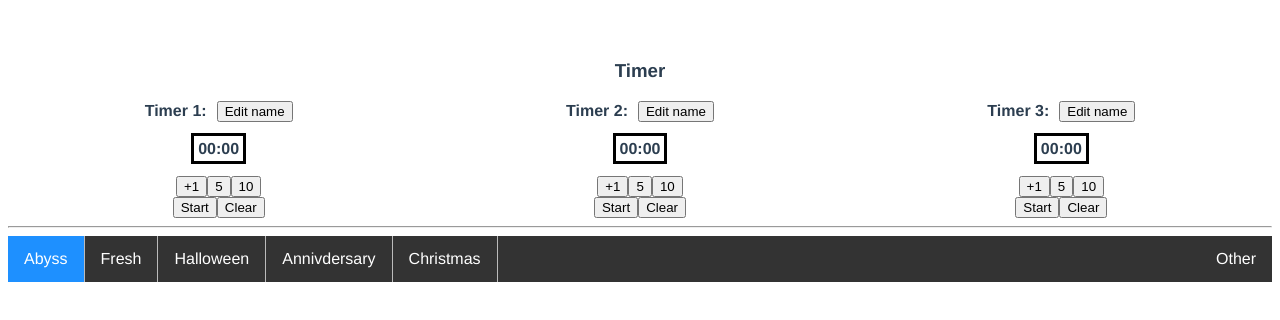
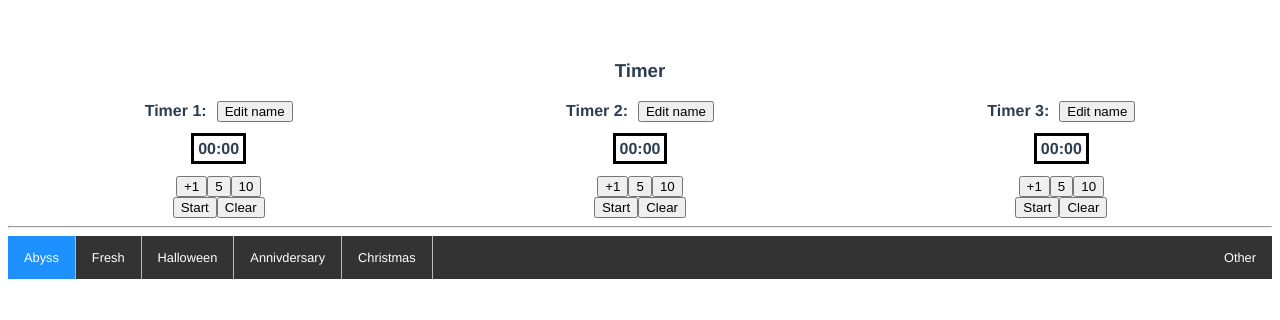
Before and after one commit to nisino25/abysrium, a Vue app: page / in a window 1280 px wide. Shown: the top 320 px of the page. Built offline with nearby package versions, Linux system fonts and the light colour scheme.

Commit message:
Change the size

```diff
--- a/src/App.vue
+++ b/src/App.vue
@@ -91,11 +91,11 @@
 
     <div class="navbar">
       <ul>
-        <li @click="showingPage= 'Abyss'" :class="[showingPage === 'Abyss' ? 'Abyss' : '']"><a class="active" href="#home">Abyss</a></li>
-        <li @click="showingPage= 'Fresh' " :class="[showingPage === 'Fresh' ? 'Fresh' : '']" ><a href="#news">Fresh</a></li>
-        <li @click="showingPage= 'Hallow'" :class="[showingPage === 'Hallow' ? 'Hallow' : '']"><a href="#contact">Halloween</a></li>
-        <li @click="showingPage= 'Anni'" :class="[showingPage === 'Anni' ? 'Anni' : '']"><a href="#contact">Annivdersary</a></li>
-        <li @click="showingPage= 'Chris'" :class="[showingPage === 'Chris' ? 'Chris' : '']"><a href="#contact">Christmas</a></li>
+        <li @click="showingPage= 'Abyss'" :class="[showingPage === 'Abyss' ? 'Abyss' : '']"><a >Abyss</a></li>
+        <li @click="showingPage= 'Fresh' " :class="[showingPage === 'Fresh' ? 'Fresh' : '']" ><a >Fresh</a></li>
+        <li @click="showingPage= 'Hallow'" :class="[showingPage === 'Hallow' ? 'Hallow' : '']"><a >Halloween</a></li>
+        <li @click="showingPage= 'Anni'" :class="[showingPage === 'Anni' ? 'Anni' : '']"><a >Annivdersary</a></li>
+        <li @click="showingPage= 'Chris'" :class="[showingPage === 'Chris' ? 'Chris' : '']"><a >Christmas</a></li>
         <li style="float:right"><a href="#about">Other</a></li>
       </ul>
 
@@ -332,6 +332,7 @@ export default {
   padding: 0;
   overflow: hidden;
   background-color: #333;
+  font-size: 80%;
 }
 
 .navbar li{
```
